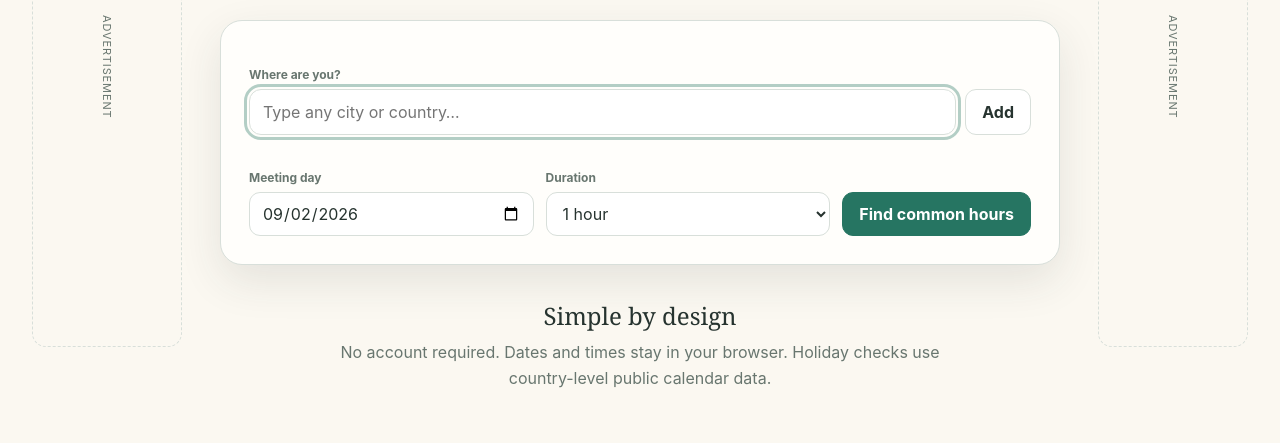
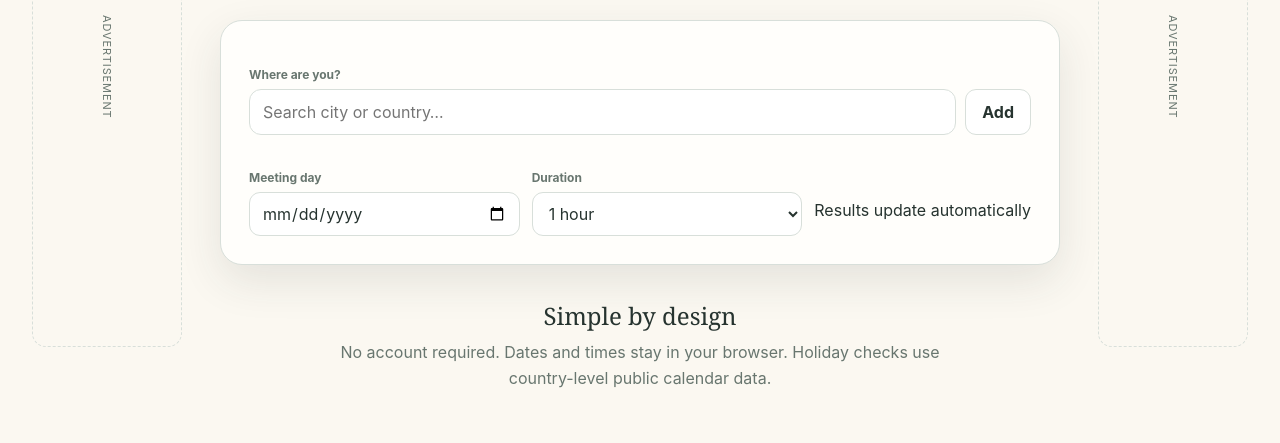
Before and after one commit to Rico36/world-meeting-time-finder, a plain HTML site: page index.html in a window 1280 px wide. Shown: the part 319-762 px from the top of the page. Drawn offline with Linux system fonts and the light colour scheme.

Commit message:
Replace redundant results button with automatic-update hint

```diff
--- a/index.html
+++ b/index.html
@@ -106,7 +106,7 @@
               <option value="120">2 hours</option>
             </select>
           </label>
-          <button class="primary-button" id="find-hours" type="button" data-i18n="findHours">Find common hours</button>
+          <p class="auto-update-hint" data-i18n="autoUpdate">Results update automatically</p>
         </div>
       </section>
 
```
